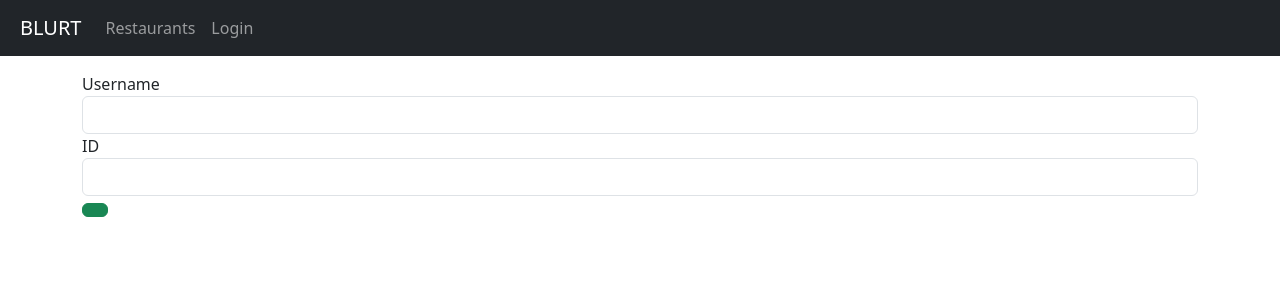
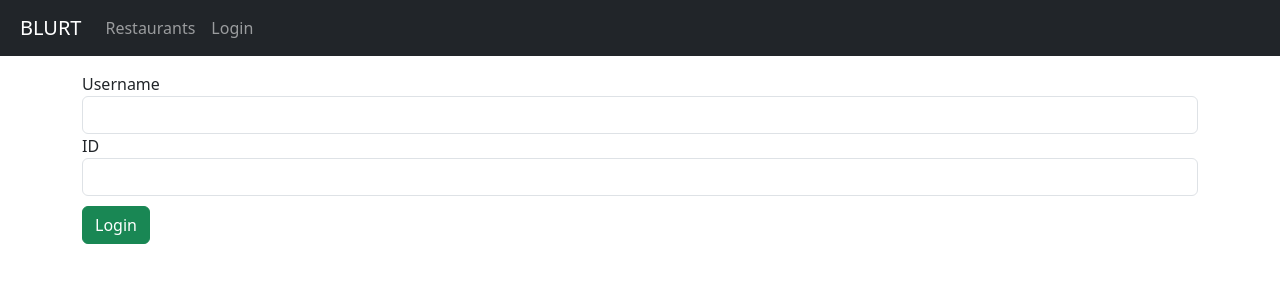
Before and after one commit to lukethinnes/blurt, a React (Create React App) app in the folder frontend/: page /login in a window 1280 px wide. Shown: the top 300 px of the page. Built offline with nearby package versions, Linux system fonts and the light colour scheme.

Commit message:
Added login button text.

```diff
--- a/frontend/src/components/login.js
+++ b/frontend/src/components/login.js
@@ -49,7 +49,11 @@ return (
                 />
             </div>
 
-            <button onClick={login} className='btn btn-success'/>
+            <button
+                className='btn btn-success'
+                onClick={login}
+                style={{ marginTop: 10 }}
+            >Login</button>
         </div>
     </div>
 );
```
